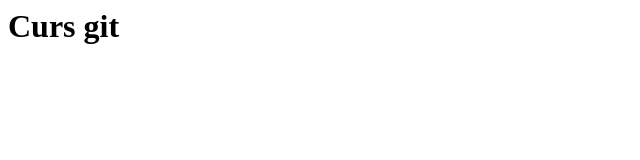
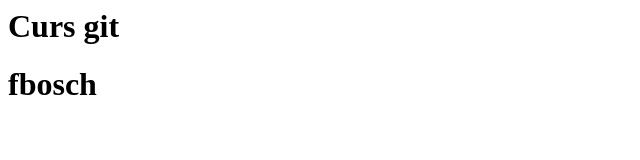
Before and after one commit to jagarcia-fundaciobit/curs-git, a plain HTML site: page index.html in a window 1280 px wide. Shown: the whole page, without its empty margins (0-640 px from the left). Drawn offline with Linux system fonts and the light colour scheme.

Commit message:
He modificat el index.html

```diff
--- a/index.html
+++ b/index.html
@@ -4,5 +4,7 @@
 	</head>
 	<body>
 		<h1>Curs git</h1>
+		<h1>fbosch</h1>
+
 	</body>
 </html>
```
